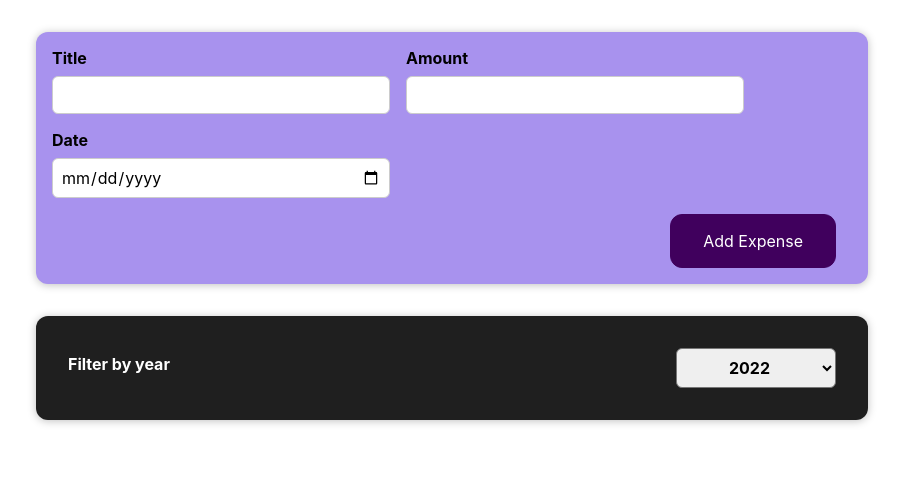
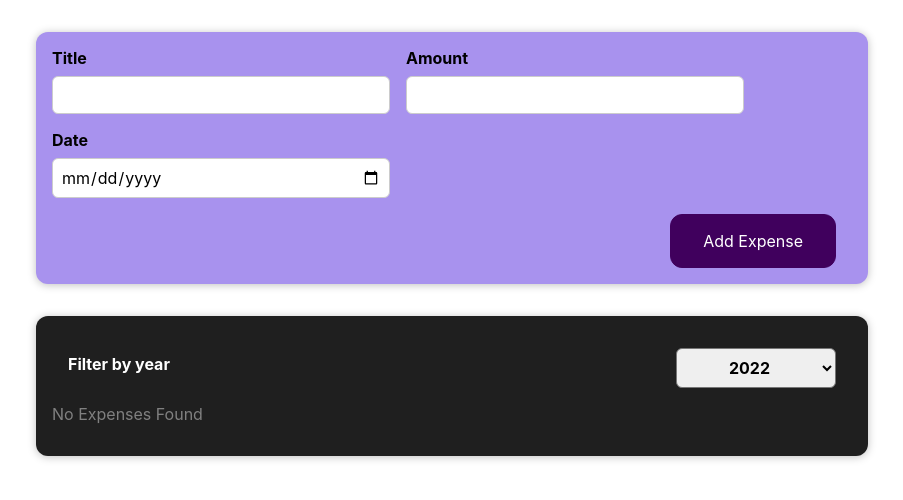
Before and after one commit to Harishkumar-J/Expensive-Wallet, a React (Create React App) app: page / in a window 1280 px wide. Shown: the top 500 px of the page, without its empty margins (188-1091 px from the left). Built offline with nearby package versions, Linux system fonts and the light colour scheme.

Commit message:
Conditional content rendering using ?:

```diff
--- a/src/components/Expenses/Expenses.js
+++ b/src/components/Expenses/Expenses.js
@@ -23,14 +23,18 @@ const Expenses = (props) => {
 					defaultYear={filteredYear}
 					onYearFilter={filterByYearHandler}
 				/>
-				{filteredExpenses.map((expenseItem) => (
+				{filteredExpenses.length == 0 ? (
+					<p style={{ color: 'grey' }}>No Expenses Found</p>
+				) : (
+					filteredExpenses.map((expenseItem) => (
 						<ExpenseItem
 							key={expenseItem.id}
 							title={expenseItem.title}
 							amount={expenseItem.amount}
 							date={expenseItem.date}
 						/>
-				))}
+					))
+				)}
 			</Card>
 		</>
 	);
```
Lines whose indentation alone changed are shown as unchanged.
